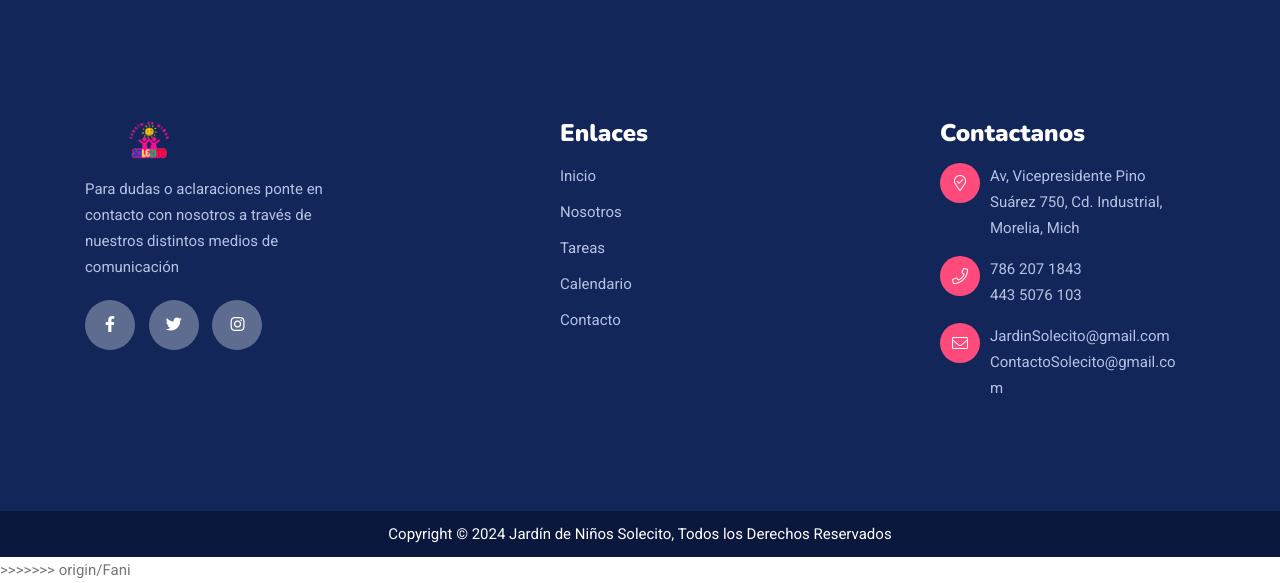
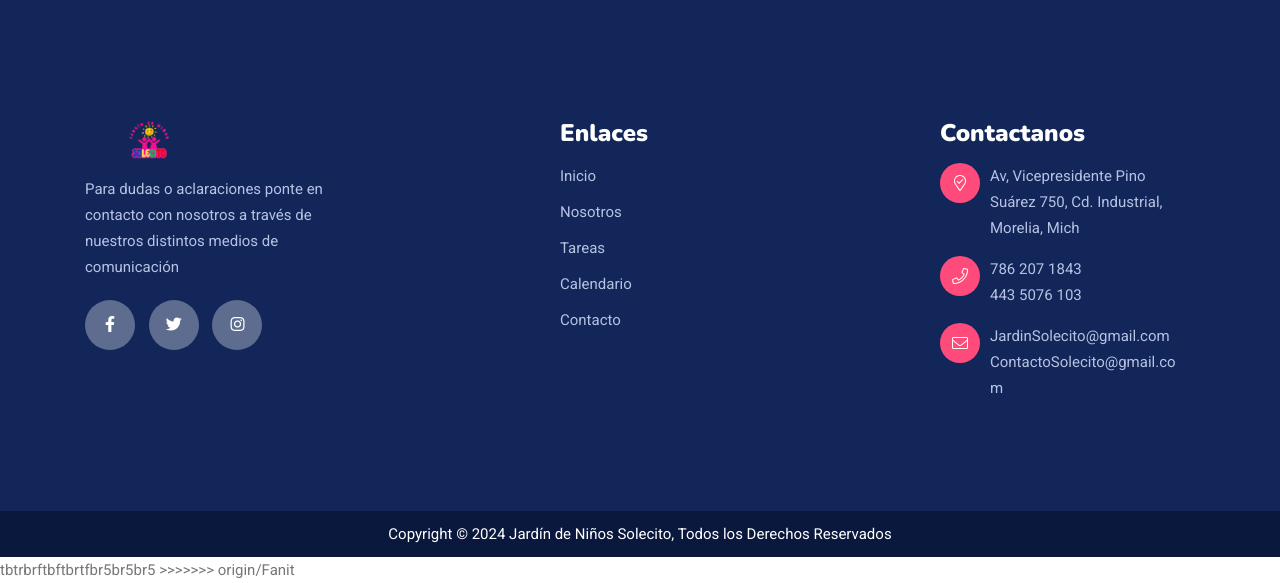
Before and after one commit to peterpunk97/Jardin_Solecito, a Django app: page /about/ in a window 1280 px wide. Shown: the part 2717-3300 px from the top of the page. Run offline with Django 5.2, Linux system fonts and the light colour scheme; some libraries are stand-ins or nearby versions.

Commit message:
comentario
comentario

```diff
--- a/solecito/inicio/templates/inicio/about.html
+++ b/solecito/inicio/templates/inicio/about.html
@@ -299,7 +299,7 @@
     </footer>
 
     </body>
-
+tbtrbrftbftbrtfbr5br5br5
 
 </html>
->>>>>>> origin/Fani
+>>>>>>> origin/Fanit
```
